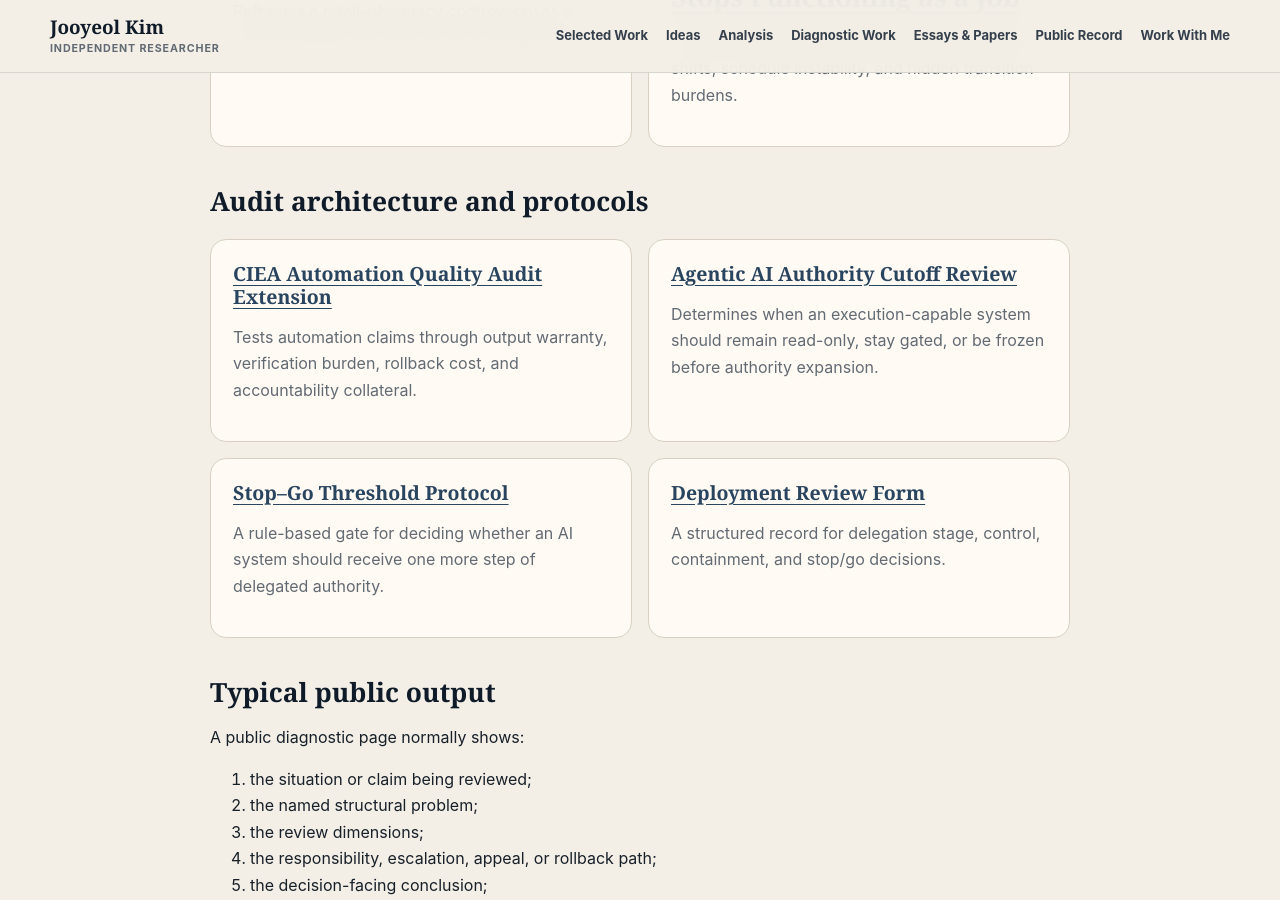
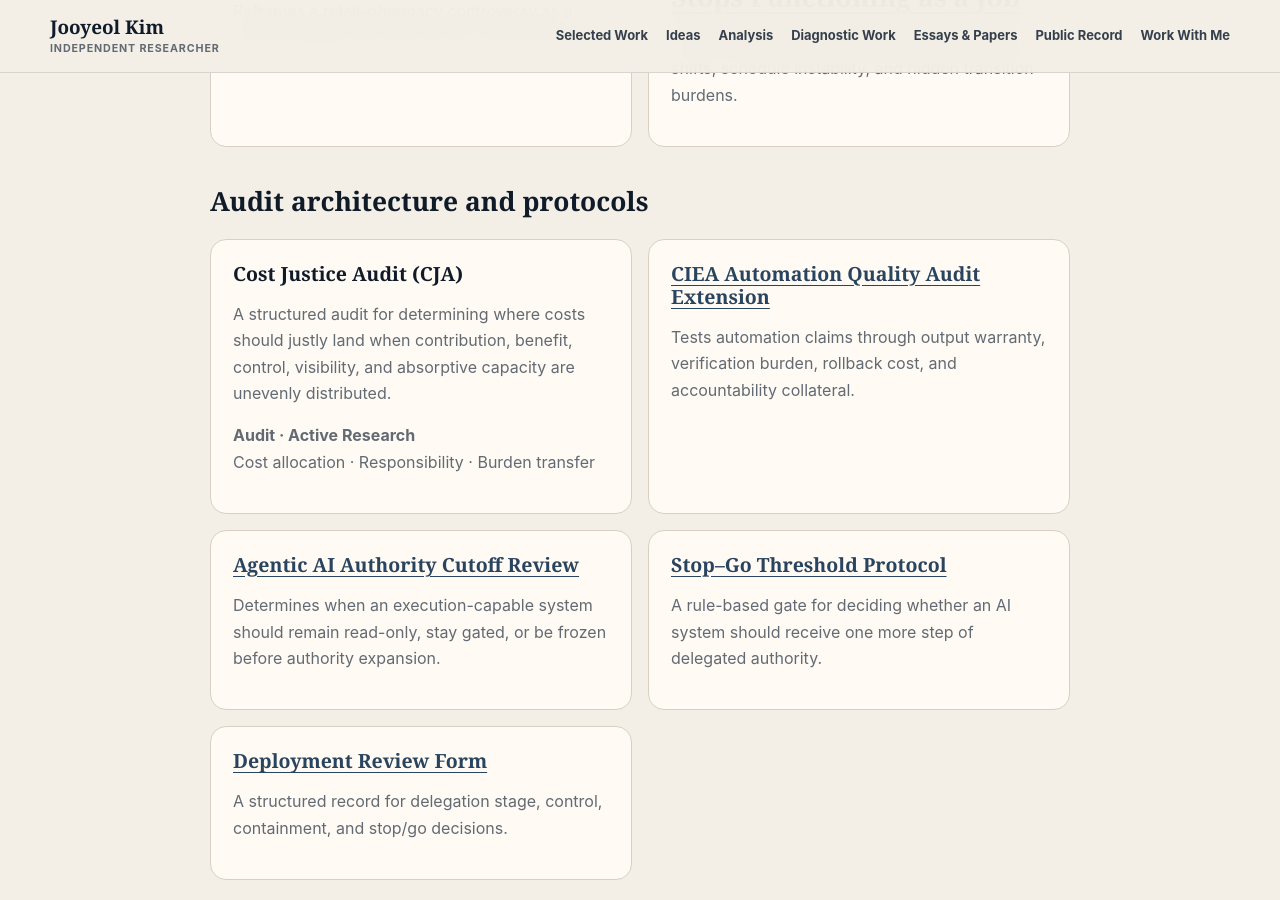
Before and after one commit to jooyeolkim1990/jooyeolkim1990.github.io, a Jekyll site: the page built from diagnostics/index.md, in a window 1280 px wide and 900 px high, scrolled down 712 px. Built offline with Jekyll 4.4.1, drawn with Linux system fonts in a browser that asks for light colours.

Commit message:
Add minimal public card for Cost Justice Audit

```diff
--- a/diagnostics/index.md
+++ b/diagnostics/index.md
@@ -19,6 +19,11 @@ description: Public diagnostic samples, audit structures, protocols, and review
 ## Audit architecture and protocols
 
 <div class="index-grid">
+  <div class="index-item">
+    <h3>Cost Justice Audit (CJA)</h3>
+    <p>A structured audit for determining where costs should justly land when contribution, benefit, control, visibility, and absorptive capacity are unevenly distributed.</p>
+    <p><strong>Audit · Active Research</strong><br>Cost allocation · Responsibility · Burden transfer</p>
+  </div>
   <div class="index-item"><h3><a href="../ciea/automation-quality-audit.html">CIEA Automation Quality Audit Extension</a></h3><p>Tests automation claims through output warranty, verification burden, rollback cost, and accountability collateral.</p></div>
   <div class="index-item"><h3><a href="../tools/agentic-ai/authority-cutoff-review.html">Agentic AI Authority Cutoff Review</a></h3><p>Determines when an execution-capable system should remain read-only, stay gated, or be frozen before authority expansion.</p></div>
   <div class="index-item"><h3><a href="../tools/agentic-ai/stop-go-threshold-protocol.html">Stop–Go Threshold Protocol</a></h3><p>A rule-based gate for deciding whether an AI system should receive one more step of delegated authority.</p></div>
```
